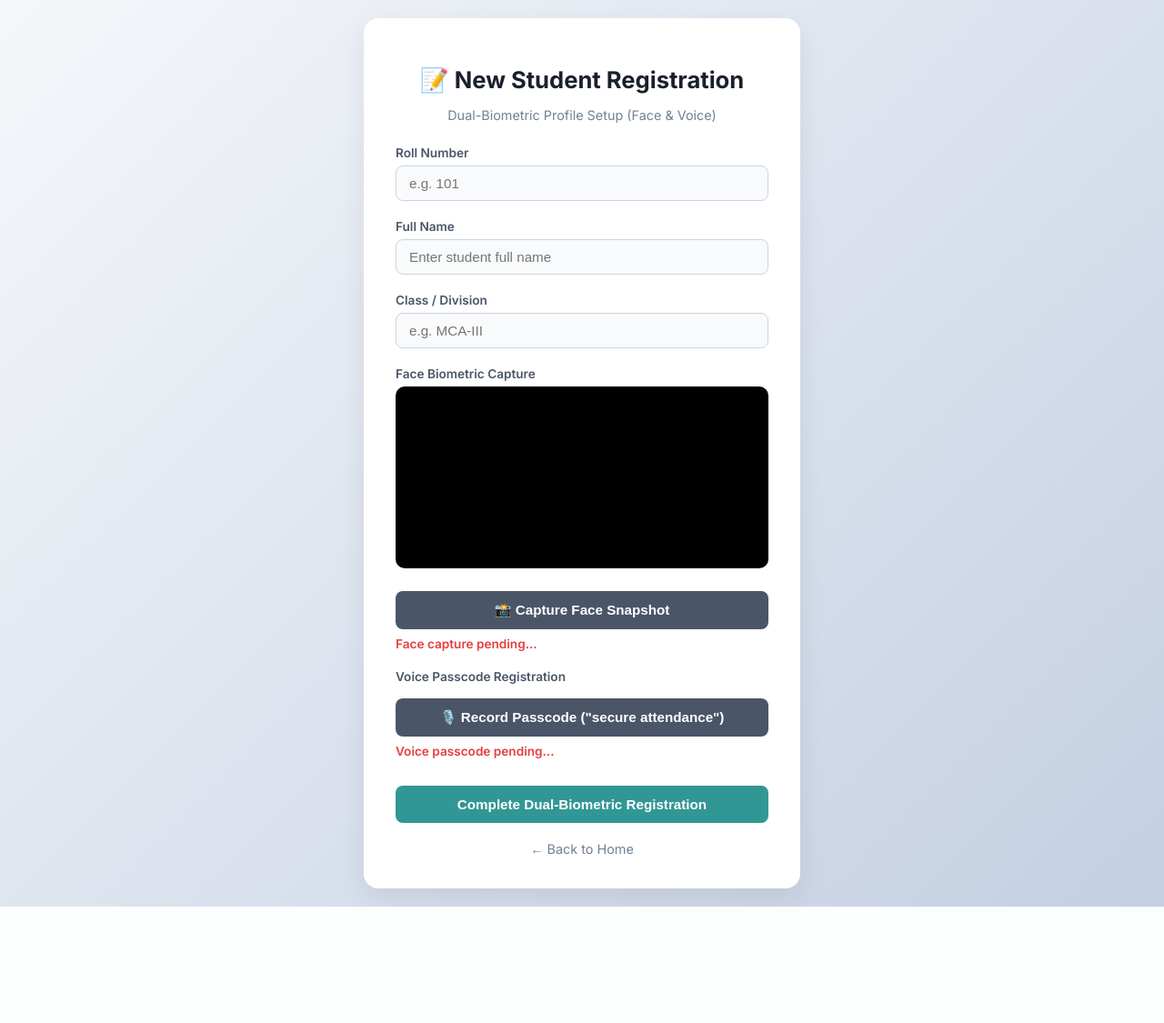
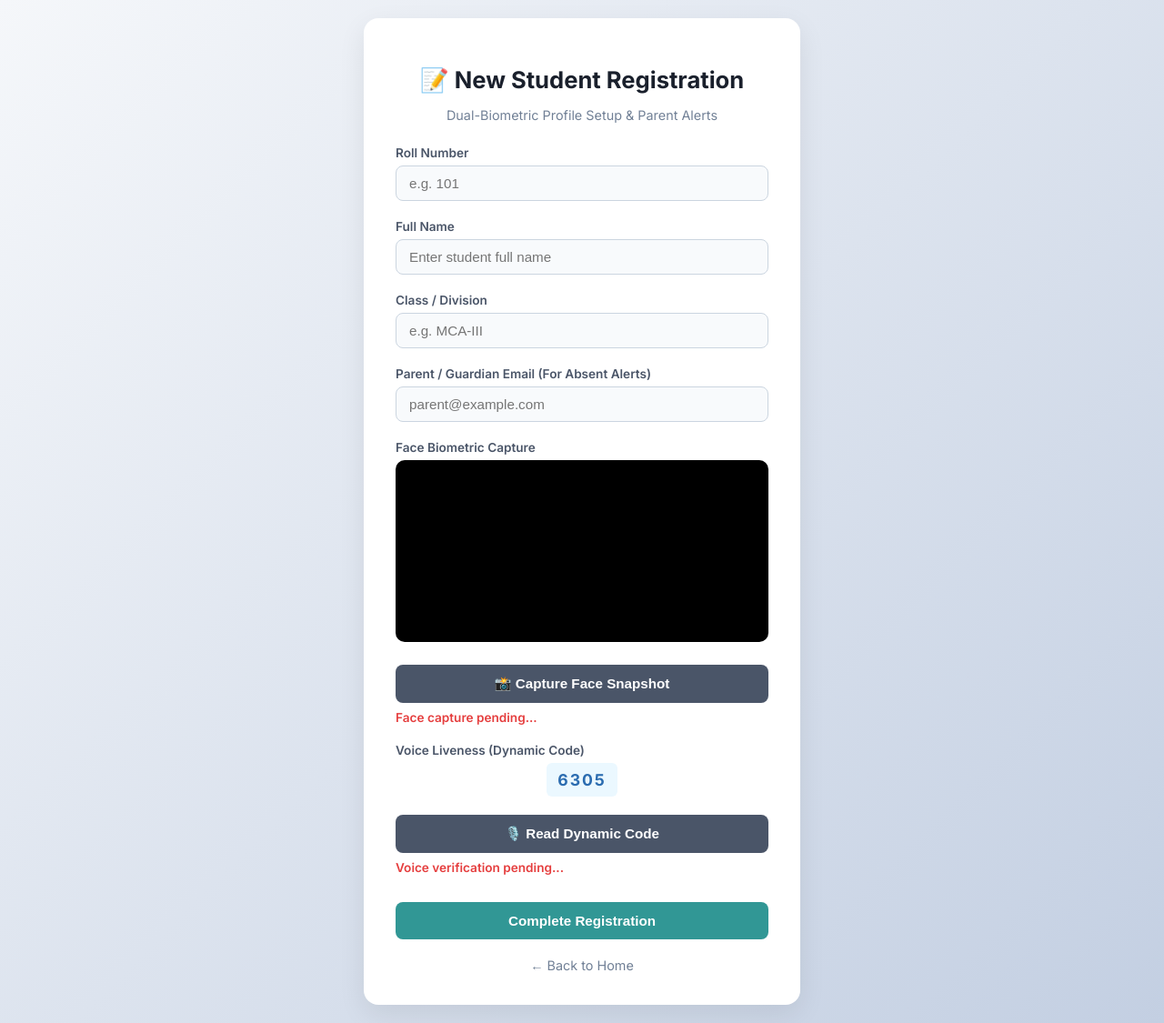
Before and after one commit to zsdfaewr/attendance-app, a Flask app: page /register in a window 1280 px wide. Shown: the whole page at 91% size. Before the commit the page ends 997 px from the top, so only its background shows below. Run offline with Flask 3, Linux system fonts and the light colour scheme.

Commit message:
Add dynamic voice liveness codes and parent email absentee notifications

```diff
--- a/app.py
+++ b/app.py
@@ -2,6 +2,9 @@ import os
 import sqlite3
 import datetime
 import random
+import smtplib
+from email.mime.text import MIMEText
+from email.mime.multipart import MIMEMultipart
 from flask import Flask, render_template, request, redirect, url_for, session, flash, jsonify
 from werkzeug.routing import BuildError
 
@@ -12,6 +15,12 @@ UPLOAD_FOLDER = 'static/uploads'
 AUDIO_FOLDER = 'static/audio'
 os.makedirs(UPLOAD_FOLDER, exist_ok=True)
 os.makedirs(AUDIO_FOLDER, exist_ok=True)
+
+# Email configuration (Replace with your SMTP settings or App Password)
+SMTP_SERVER = "smtp.gmail.com"
+SMTP_PORT = 587
+SENDER_EMAIL = "your_email@gmail.com"
+SENDER_PASSWORD = "your_email_app_password"
 
 @app.errorhandler(BuildError)
 def handle_build_error(error):
@@ -31,6 +40,7 @@ def init_db():
             roll_no TEXT PRIMARY KEY,
             name TEXT NOT NULL,
             class_name TEXT NOT NULL,
+            parent_email TEXT,
             photo_path TEXT,
             audio_path TEXT
         )
@@ -51,6 +61,39 @@ def init_db():
 
 init_db()
 
+def send_parent_email(parent_email, student_name, status, date):
+    """Sends email notification to parents regarding student attendance."""
+    if not parent_email:
+        return
+    try:
+        msg = MIMEMultipart()
+        msg['From'] = SENDER_EMAIL
+        msg['To'] = parent_email
+        msg['Subject'] = f"Attendance Alert: {student_name} is {status}"
+
+        body = f"""
+        Dear Parent,
+
+        This is an automated notification from the Secure Biometric Attendance System.
+
+        Student Name: {student_name}
+        Status for {date}: {status}
+
+        If you have any queries, please contact the institution administration.
+
+        Best regards,
+        Smart Attendance System
+        """
+        msg.attach(MIMEText(body, 'plain'))
+
+        server = smtplib.SMTP(SMTP_SERVER, SMTP_PORT)
+        server.starttls()
+        server.login(SENDER_EMAIL, SENDER_PASSWORD)
+        server.sendmail(SENDER_EMAIL, parent_email, msg.as_string())
+        server.quit()
+    except Exception as e:
+        print(f"⚠️ Email notification error: {e}")
+
 def alpha_fusion_engine(face_confidence, voice_confidence, alpha=0.6):
     fused_score = (alpha * face_confidence) + ((1 - alpha) * voice_confidence)
     return round(fused_score, 2)
@@ -58,6 +101,12 @@ def alpha_fusion_engine(face_confidence, voice_confidence, alpha=0.6):
 @app.route('/')
 def index():
     return render_template('index.html')
+
+@app.route('/api/get-dynamic-code')
+def get_dynamic_code():
+    """Generates a secure random 4-digit dynamic voice code for liveness."""
+    code = str(random.randint(1000, 9999))
+    return jsonify({'dynamic_code': code})
 
 @app.route('/admin-login', methods=['GET', 'POST'])
 def admin_login():
@@ -118,6 +167,7 @@ def register():
         roll_no = request.form.get('roll_num')
         name = request.form.get('name')
         class_name = request.form.get('class_name')
+        parent_email = request.form.get('parent_email')
         face_image = request.files.get('face_image')
         voice_verified_flag = request.form.get('voice_verified', 'false')
 
@@ -132,9 +182,9 @@ def register():
         cursor = conn.cursor()
         try:
             cursor.execute("""
-                INSERT OR REPLACE INTO students (roll_no, name, class_name, photo_path, audio_path)
-                VALUES (?, ?, ?, ?, ?)
-            """, (roll_no, name, class_name, photo_path, audio_path))
+                INSERT OR REPLACE INTO students (roll_no, name, class_name, parent_email, photo_path, audio_path)
+                VALUES (?, ?, ?, ?, ?, ?)
+            """, (roll_no, name, class_name, parent_email, photo_path, audio_path))
             conn.commit()
             return jsonify({'status': 'success', 'message': 'Student registered successfully with Face & Voice biometrics!'})
         except Exception as e:
@@ -172,11 +222,11 @@ def mark_attendance():
 
     fusion_score = alpha_fusion_engine(face_confidence, voice_confidence, alpha=0.6)
 
+    now = datetime.datetime.now()
+    date_str = now.strftime("%Y-%m-%d")
+    time_str = now.strftime("%H:%M:%S")
+
     if fusion_score >= 0.75 and voice_verified_flag == 'true':
-        now = datetime.datetime.now()
-        date_str = now.strftime("%Y-%m-%d")
-        time_str = now.strftime("%H:%M:%S")
-
         cursor.execute("""
             INSERT INTO attendance_history (roll_no, class_name, status, fusion_score, date, time_verified)
             VALUES (?, ?, 'Present', ?, ?, ?)
@@ -184,15 +234,27 @@ def mark_attendance():
         conn.commit()
         conn.close()
 
+        # Send Present Notification to Parent Email
+        send_parent_email(student['parent_email'], student['name'], 'Present', date_str)
+
         return jsonify({
             'status': 'success',
-            'message': f"Attendance marked for {student['name']}! (Alpha Fusion Confidence: {fusion_score * 100}%)"
+            'message': f"Attendance marked Present for {student['name']}! (Alpha Fusion: {fusion_score * 100}%)"
         })
     else:
+        cursor.execute("""
+            INSERT INTO attendance_history (roll_no, class_name, status, fusion_score, date, time_verified)
+            VALUES (?, ?, 'Absent', ?, ?, ?)
+        """, (roll_no, student['class_name'], fusion_score, date_str, time_str))
+        conn.commit()
         conn.close()
+
+        # Send Absent Notification to Parent Email
+        send_parent_email(student['parent_email'], student['name'], 'Absent (Verification Failed)', date_str)
+
         return jsonify({
             'status': 'error',
-            'message': f"Biometric verification failed. Fusion score ({fusion_score * 100}%) below security threshold."
+            'message': f"Biometric verification failed. Fusion score ({fusion_score * 100}%) below threshold. Marked Absent & Parent Notified."
         })
 
 @app.route('/student-login', methods=['GET', 'POST'])
@@ -224,7 +286,7 @@ def student_dashboard():
     conn = get_db_connection()
     cursor = conn.cursor()
 
-    cursor.execute("SELECT roll_no, name, class_name, photo_path FROM students WHERE roll_no = ?", (roll_no,))
+    cursor.execute("SELECT roll_no, name, class_name, parent_email, photo_path FROM students WHERE roll_no = ?", (roll_no,))
     student = cursor.fetchone()
 
     cursor.execute("SELECT date, status, fusion_score, time_verified FROM attendance_history WHERE roll_no = ? ORDER BY date DESC", (roll_no,))
--- a/templates/register.html
+++ b/templates/register.html
@@ -19,6 +19,7 @@
         .btn:hover { background-color: #2c7a7b; }
         .btn-secondary { background-color: #4a5568; }
         .btn-secondary:hover { background-color: #2d3748; }
+        .dynamic-badge { background: #ebf8ff; color: #2b6cb0; padding: 8px 12px; border-radius: 6px; font-weight: 700; font-size: 1.1rem; display: inline-block; margin-bottom: 10px; letter-spacing: 2px; }
         .status-text { font-size: 0.85rem; font-weight: 600; margin-top: 8px; color: #e53e3e; }
         .back-link { display: block; margin-top: 20px; color: #718096; text-decoration: none; font-size: 0.9rem; }
         .back-link:hover { color: #4a5568; text-decoration: underline; }
@@ -27,7 +28,7 @@
 <body>
     <div class="card">
         <h1>📝 New Student Registration</h1>
-        <p class="subtitle">Dual-Biometric Profile Setup (Face & Voice)</p>
+        <p class="subtitle">Dual-Biometric Profile Setup & Parent Alerts</p>
         <form id="registerForm">
             <div class="form-group">
                 <label for="roll_num">Roll Number</label>
@@ -41,6 +42,10 @@
                 <label for="class_name">Class / Division</label>
                 <input type="text" id="class_name" name="class_name" required placeholder="e.g. MCA-III" class="form-control">
             </div>
+            <div class="form-group">
+                <label for="parent_email">Parent / Guardian Email (For Absent Alerts)</label>
+                <input type="email" id="parent_email" name="parent_email" required placeholder="parent@example.com" class="form-control">
+            </div>
 
             <div class="form-group">
                 <label>Face Biometric Capture</label>
@@ -52,12 +57,15 @@
             </div>
 
             <div class="form-group">
-                <label>Voice Passcode Registration</label>
-                <button type="button" id="speakBtn" class="btn btn-secondary">🎙️ Record Passcode ("secure attendance")</button>
-                <div id="voiceStatus" class="status-text">Voice passcode pending...</div>
+                <label>Voice Liveness (Dynamic Code)</label>
+                <div style="text-align: center;">
+                    <span id="dynamicCodeBox" class="dynamic-badge">Loading...</span>
+                </div>
+                <button type="button" id="speakBtn" class="btn btn-secondary">🎙️ Read Dynamic Code</button>
+                <div id="voiceStatus" class="status-text">Voice verification pending...</div>
             </div>
 
-            <button type="submit" class="btn">Complete Dual-Biometric Registration</button>
+            <button type="submit" class="btn">Complete Registration</button>
         </form>
         <div id="responseMessage" style="margin-top: 15px; font-weight: 600; font-size: 0.9rem;"></div>
         <a href="{{ url_for('index') }}" class="back-link">← Back to Home</a>
@@ -70,12 +78,21 @@
         const snapshotPreview = document.getElementById('snapshotPreview');
         const speakBtn = document.getElementById('speakBtn');
         const voiceStatus = document.getElementById('voiceStatus');
+        const dynamicCodeBox = document.getElementById('dynamicCodeBox');
         const registerForm = document.getElementById('registerForm');
 
         let faceCaptured = false;
         let voiceRegistered = false;
         let capturedBlob = null;
-        const REQUIRED_VOICE_CODE = "secure attendance";
+        let requiredCode = "";
+
+        // Fetch dynamic verification code on load
+        fetch('/api/get-dynamic-code')
+            .then(res => res.json())
+            .then(data => {
+                requiredCode = data.dynamic_code;
+                dynamicCodeBox.textContent = requiredCode;
+            });
 
         navigator.mediaDevices.getUserMedia({ video: true })
             .then(stream => { video.srcObject = stream; })
@@ -97,28 +114,29 @@
         speakBtn.addEventListener('click', () => {
             const SpeechRecognition = window.SpeechRecognition || window.webkitSpeechRecognition;
             if (!SpeechRecognition) {
-                alert("Speech recognition is not supported in this browser. Try Google Chrome.");
+                alert("Speech recognition not supported in this browser. Use Chrome.");
                 return;
             }
             const recognition = new SpeechRecognition();
             recognition.lang = 'en-US';
-            voiceStatus.textContent = `Listening... Speak passcode: "${REQUIRED_VOICE_CODE}"`;
+            voiceStatus.textContent = `Listening... Say: "${requiredCode}"`;
             voiceStatus.style.color = "#d69e2e";
 
             recognition.onresult = (event) => {
                 let speechResult = event.results[0][0].transcript.toLowerCase().trim();
-                if (speechResult === REQUIRED_VOICE_CODE) {
+                // Check if spoken text contains or matches the dynamic code
+                if (speechResult.includes(requiredCode)) {
                     voiceRegistered = true;
-                    voiceStatus.textContent = "✓ Voice passcode registered successfully!";
+                    voiceStatus.textContent = "✓ Voice dynamic code verified!";
                     voiceStatus.style.color = "#319795";
                 } else {
-                    voiceStatus.textContent = `❌ Incorrect: "${speechResult}". Say exact passcode.`;
+                    voiceStatus.textContent = `❌ Heard: "${speechResult}". Say exact code: ${requiredCode}`;
                     voiceStatus.style.color = "#e53e3e";
                 }
             };
 
             recognition.onerror = () => {
-                voiceStatus.textContent = "Voice recognition error. Please try again.";
+                voiceStatus.textContent = "Voice recognition error. Try again.";
                 voiceStatus.style.color = "#e53e3e";
             };
 
@@ -132,25 +150,24 @@
                 return;
             }
             if (!voiceRegistered) {
-                alert("Please record and verify your voice passcode before registering!");
+                alert("Please complete voice dynamic code verification!");
                 return;
             }
 
             const rollNum = document.getElementById('roll_num').value;
             const name = document.getElementById('name').value;
             const className = document.getElementById('class_name').value;
+            const parentEmail = document.getElementById('parent_email').value;
 
             let formData = new FormData();
             formData.append('roll_num', rollNum);
             formData.append('name', name);
             formData.append('class_name', className);
+            formData.append('parent_email', parentEmail);
             formData.append('face_image', capturedBlob, 'snapshot.jpg');
             formData.append('voice_verified', voiceRegistered ? 'true' : 'false');
 
-            fetch('/register', {
-                method: 'POST',
-                body: formData
-            })
+            fetch('/register', { method: 'POST', body: formData })
             .then(res => res.json())
             .then(data => {
                 let msgDiv = document.getElementById('responseMessage');
@@ -159,9 +176,6 @@
                 if(data.status === 'success') {
                     setTimeout(() => { window.location.href = "{{ url_for('index') }}"; }, 2000);
                 }
-            })
-            .catch(err => {
-                alert("An error occurred during registration.");
             });
         });
     </script>
```
Also changed, not shown: templates/attendance.html (+34 -23 lines), templates/dashboard.html (+42 -27 lines).
